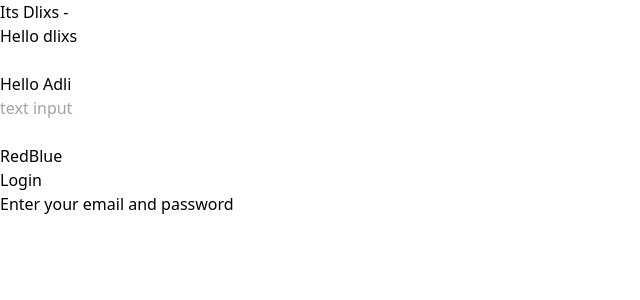
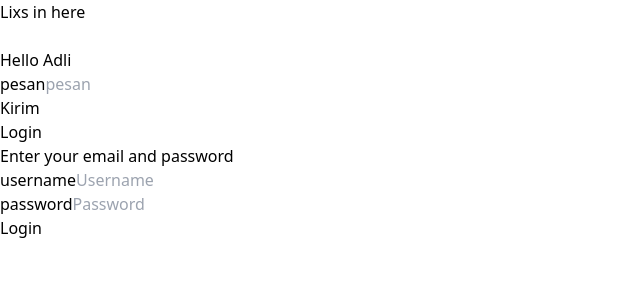
Before and after one commit to AdliXSec/FirstReact, a React (Vite) app: page / in a window 1280 px wide. Shown: the top 300 px of the page, without its empty margins (0-640 px from the left). Built offline with nearby package versions, Linux system fonts and the light colour scheme.

Commit message:
first react

```diff
--- a/src/App.jsx
+++ b/src/App.jsx
@@ -1,31 +1,49 @@
 import Button from "./Components/Elements/Button";
-import Input from "./Components/Elements/Input/input";
 import Card from "./Components/Elements/card";
+import FormInput from "./Components/Elements/Input";
 
 function App() {
   return (
     <>
       <div className="flex flex-col justify-center items-center text-white bg-slate-700 min-h-screen">
-        <div>Its Dlixs -</div>
-        <div>Hello dlixs</div>
+        <h1 className="text-3xl font-bold mb-2 text-white-600">Lixs in here</h1>
         <br />
         <Card title="Hello Adli">
           <form>
-            <Input type="text" placeholder="text input" />
+            <FormInput
+              type="text"
+              placeholder="pesan"
+              name="pesan"
+              label="pesan"
+              custom="text-white"
+            />
           </form>
-          <br />
           <div className="flex gap-x-3">
-            <Button variant="bg-red-700" name="Red" />
-            <Button variant="bg-blue-700" name="Blue" />
+            <Button variant="bg-green-700">Kirim</Button>
           </div>
         </Card>
       </div>
       <div className="flex justify-center min-h-screen items-center">
         <div className="w-full max-w-xs">
           <h1 className="text-3xl font-bold mb-2 text-blue-600">Login</h1>
-          <p className="font-medium text-slate-500">
+          <p className="font-medium text-slate-500 mb-8">
             Enter your email and password
           </p>
+          <form action="">
+            <FormInput
+              type="text"
+              placeholder="Username"
+              name="username"
+              label="username"
+            />
+            <FormInput
+              type="password"
+              placeholder="Password"
+              name="password"
+              label="password"
+            />
+            <Button variant="bg-blue-700">Login</Button>
+          </form>
         </div>
       </div>
     </>
--- a/src/Components/Elements/Button/index.jsx
+++ b/src/Components/Elements/Button/index.jsx
@@ -1,12 +1,10 @@
 const Button = (color) => {
-    const { variant, name } = color;
-    return (
-      <button
-        className={`${variant} text-white font-bold py-2 px-4 rounded`}
-      >
-        {name}
-      </button>
-    );
-}
+  const { variant, children } = color;
+  return (
+    <button className={`${variant} text-white font-bold py-2 px-4 rounded`}>
+      {children}
+    </button>
+  );
+};
 
-export default Button
+export default Button;
--- a/src/Components/Elements/Input/index.jsx
+++ b/src/Components/Elements/Input/index.jsx
@@ -0,0 +1,16 @@
+import Label from "./label";
+import Input from "./input";
+
+const FormInput = (props) => {
+  const { type, placeholder, name, label, custom = "" } = props;
+  return (
+    <div className="mb-6">
+      <Label htmlFor={name} custom={custom}>
+        {label}
+      </Label>
+      <Input name={name} type={type} placeholder={placeholder} />
+    </div>
+  );
+};
+
+export default FormInput;
--- a/src/Components/Elements/Input/label.jsx
+++ b/src/Components/Elements/Input/label.jsx
@@ -0,0 +1,13 @@
+const Label = (props) => {
+  const { children, htmlFor, custom = "" } = props;
+  return (
+    <label
+      htmlFor={htmlFor}
+      className={`block mb-2 text-sm font-medium ${custom}`}
+    >
+      {children}
+    </label>
+  );
+};
+
+export default Label;
```
